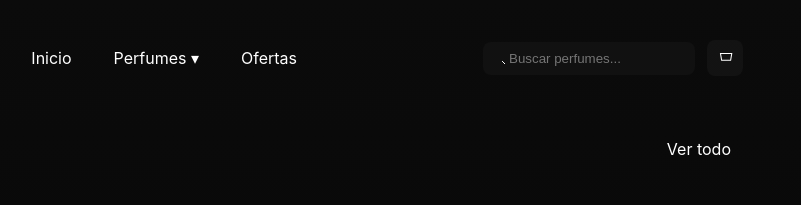
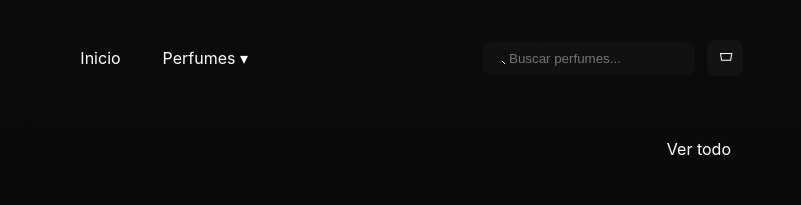
Before and after one commit to MaximoPenayo/NeaFragrances_Web, a plain HTML site: page Pages/perfumeHombre.html in a window 1280 px wide. Shown: the top 205 px of the page, 479-1280 px from the left. Drawn offline with Linux system fonts and the light colour scheme.

Commit message:
Correccion header

```diff
--- a/Pages/perfumeHombre.html
+++ b/Pages/perfumeHombre.html
@@ -25,7 +25,6 @@
               <a href="perfumeMujer.html">Perfumes de Mujer</a>
             </div>
           </div>
-          <a class="nav-link" href="#ofertas">Ofertas</a>
         </nav>
 
         <div class="actions">
```
Also changed, not shown: Pages/perfumeMujer.html (+0 -1 lines), index.html (+0 -1 lines).
